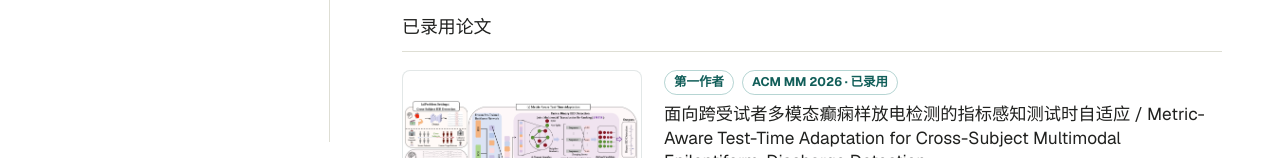
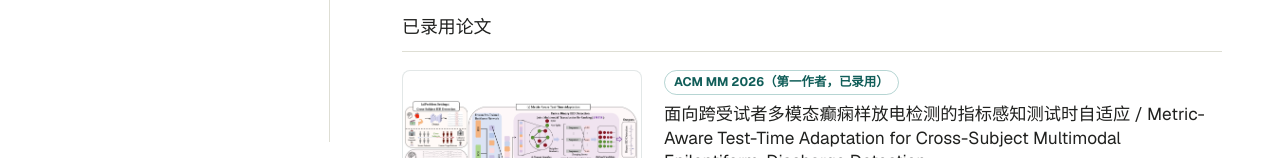
Before and after one commit to ytyan-bot/ytyan.github.io, a Next.js app: page / in a window 1280 px wide. Shown: the part 642-800 px from the top of the page. Built offline with nearby package versions, Linux system fonts and the light colour scheme.

Commit message:
Clarify shared first authorship and standardize publication labels

```diff
--- a/app/page.tsx
+++ b/app/page.tsx
@@ -36,7 +36,7 @@ const copy = {
         title:
           'Metric-Aware Test-Time Adaptation for Cross-Subject Multimodal Epileptiform-Discharge Detection',
         authors: '',
-        venue: 'ACM MM 2026 · Accepted',
+        venue: 'ACM MM 2026',
         status: 'accepted',
         role: 'First Author',
         image: '/assets/acmmm-framework.png?v=20260826d',
@@ -56,9 +56,9 @@ const copy = {
         title:
           'PsyEvo: Test-Time Personalization and Self-Evolution for Multi-Session Counseling',
         authors: '',
-        venue: 'ICLR 2027, under submission',
+        venue: 'ICLR 2027',
         status: 'submitted',
-        role: 'First Author',
+        role: 'Co-first Author',
         image: '/assets/psyevo-test-time-learning.png',
         alt: 'PsyEvo test-time learning: within-session counseling and between-session HBSP, population LiPO, and SOCA updates',
         links: [],
@@ -73,7 +73,7 @@ const copy = {
         title:
           'Reparameterizing Mamba via Frequency-Induced Topological Conduction for Medical Image Segmentation under Clinical Acquisition Heterogeneity',
         authors: '',
-        venue: 'AAAI 2027, under submission',
+        venue: 'AAAI 2027',
         status: 'submitted',
         role: 'Second Author',
         image: '/assets/topocmamba-preview.png?v=20260826c',
@@ -121,7 +121,7 @@ const copy = {
         title:
           '面向跨受试者多模态癫痫样放电检测的指标感知测试时自适应 / Metric-Aware Test-Time Adaptation for Cross-Subject Multimodal Epileptiform-Discharge Detection',
         authors: '',
-        venue: 'ACM MM 2026 · 已录用',
+        venue: 'ACM MM 2026',
         status: 'accepted',
         role: '第一作者',
         image: '/assets/acmmm-framework.png?v=20260826d',
@@ -141,9 +141,9 @@ const copy = {
         title:
           'PsyEvo：面向多会谈心理咨询的测试时个性化与自进化 Agent / PsyEvo: Test-Time Personalization and Self-Evolution for Multi-Session Counseling',
         authors: '',
-        venue: 'ICLR 2027（在投）',
+        venue: 'ICLR 2027',
         status: 'submitted',
-        role: '第一作者',
+        role: '共同第一作者',
         image: '/assets/psyevo-test-time-learning.png',
         alt: 'PsyEvo 测试时学习：会谈内咨询与会谈间 HBSP、群体 LiPO、SOCA 更新',
         links: [],
@@ -158,7 +158,7 @@ const copy = {
         title:
           'TopoCMamba：面向临床采集异质性的医学图像分割 / Reparameterizing Mamba via Frequency-Induced Topological Conduction for Medical Image Segmentation under Clinical Acquisition Heterogeneity',
         authors: '',
-        venue: 'AAAI 2027（在投）',
+        venue: 'AAAI 2027',
         status: 'submitted',
         role: '第二作者',
         image: '/assets/topocmamba-preview.png?v=20260826c',
@@ -290,8 +290,9 @@ export default function Home() {
                   </div>
                   <div>
                     <div className="pub-meta">
-                      <span>{paper.role}</span>
-                      <span>{paper.venue}</span>
+                      <span>{paper.venue}{lang === 'zh'
+                        ? `（${paper.role}，${paper.status === 'accepted' ? '已录用' : '在投'}）`
+                        : ` (${paper.role}, ${paper.status === 'accepted' ? 'Accepted' : 'Under Review'})`}</span>
                     </div>
                     <h4>{paper.title}</h4>
                     {paper.authors ? (
```
